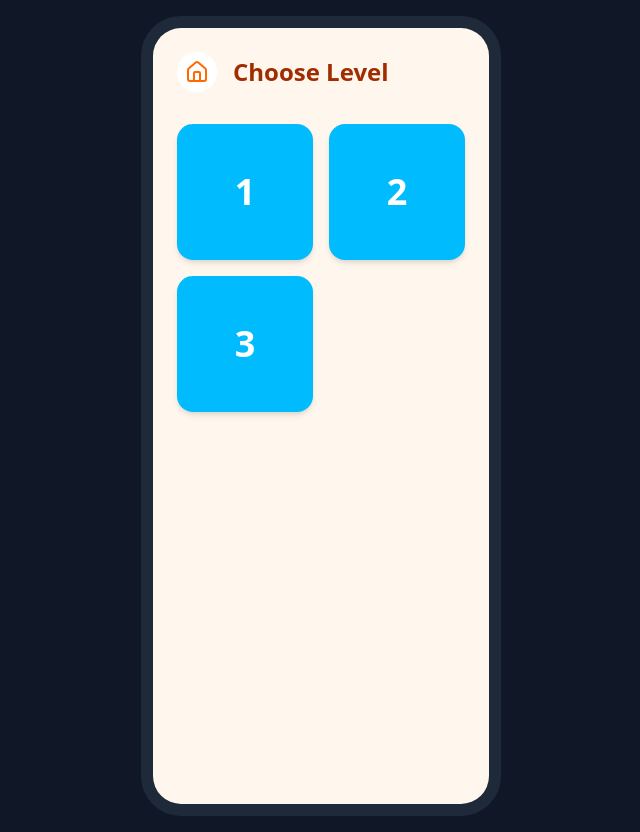
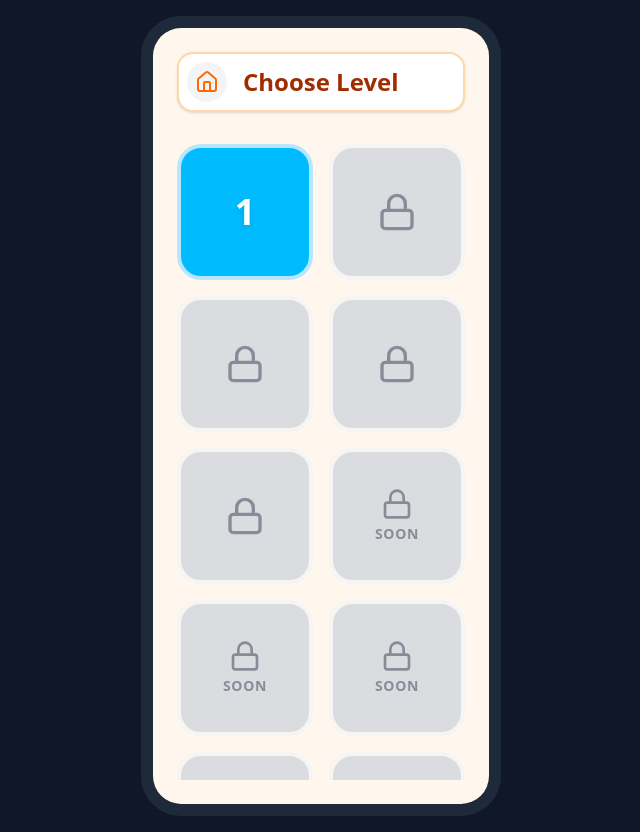
Before and after one commit to SeanOwen0223/little-detective, a React (Vite) app: page / in a window 1280 px wide. Both pictures are taken after a click on the button 640 px from the left and 480 px from the top of the page. Shown: the whole page, without its empty margins (319-959 px from the left). Built offline with nearby package versions, Linux system fonts and the light colour scheme; the HTML template or start-up script is replaced by a standard one.

Commit message:
added   some things

```diff
--- a/src/App.jsx
+++ b/src/App.jsx
@@ -1,5 +1,5 @@
 import React, { useState } from 'react';
-import { Search, Play, Home } from 'lucide-react';
+import { Search, Play, Home, Lock, Star, Check, ArrowRight, HelpCircle, Settings } from 'lucide-react';
 
 const mockLevels = [
   {
@@ -22,12 +22,68 @@ const mockLevels = [
     question: 'Follow the footprints to the...',
     choices: ['Classroom', 'Office', 'Playground'],
     correct: 2
+  },
+  {
+    id: 4,
+    clue: 'We heard a loud barking sound near the benches.',
+    question: 'Where is the lost puppy?',
+    choices: ['Library', 'Courtyard', 'Art Room'],
+    correct: 1
+  },
+  {
+    id: 5,
+    clue: 'Someone left red and blue paint splatters on the floor.',
+    question: 'Where did the missing paintbrush go?',
+    choices: ['Art Room', 'Math Class', 'Gym'],
+    correct: 0
+  },
+  {
+    id: 6,
+    clue: 'I hear a loud whistle and bouncing sounds!',
+    question: 'Where is the missing basketball?',
+    choices: ['Music Room', 'Gym', "Principal's Office"],
+    correct: 1,
+    comingSoon: true
+  },
+  {
+    id: 7,
+    clue: 'It smells like sweet, fresh cookies in here...',
+    question: 'Where is the missing cookie jar?',
+    choices: ['Nurse', 'Kitchen', 'Sandbox'],
+    correct: 1,
+    comingSoon: true
+  },
+  {
+    id: 8,
+    clue: 'There are so many tall shelves filled with stories.',
+    question: 'Where did the teacher leave her glasses?',
+    choices: ['Library', 'Gym', 'Bus Stop'],
+    correct: 0,
+    comingSoon: true
+  },
+  {
+    id: 9,
+    clue: 'Crash! Bang! Someone is practicing the drums.',
+    question: 'Where are the missing drumsticks?',
+    choices: ['Cafeteria', 'Music Room', 'Office'],
+    correct: 1,
+    comingSoon: true
+  },
+  {
+    id: 10,
+    clue: 'I see a blackboard and a desk with a shiny red apple.',
+    question: 'Where is the golden star sticker?',
+    choices: ['Playground', 'Gym', 'Classroom'],
+    correct: 2,
+    comingSoon: true
   }
 ];
 
 export default function App() {
   const [screen, setScreen] = useState('HOME');
   const [currentLevel, setCurrentLevel] = useState(1);
+  const [unlockedLevels, setUnlockedLevels] = useState([1]);
+  const [completedLevels, setCompletedLevels] = useState([]);
 
   const navTo = (newScreen) => {
     setScreen(newScreen);
@@ -36,9 +92,15 @@ export default function App() {
   const handleAnswer = (index) => {
     const data = mockLevels.find((l) => l.id === currentLevel);
     if (index === data.correct) {
-      navTo('HOME');
+      if (!completedLevels.includes(currentLevel)) {
+        setCompletedLevels([...completedLevels, currentLevel]);
+      }
+      if (currentLevel < mockLevels.length && !unlockedLevels.includes(currentLevel + 1)) {
+        setUnlockedLevels([...unlockedLevels, currentLevel + 1]);
+      }
+      setScreen('LEVEL_COMPLETE');
     } else {
-      console.log('Wrong answer selected');
+      alert('Oops! Try looking somewhere else.');
     }
   };
 
@@ -46,42 +108,92 @@ export default function App() {
     switch (screen) {
       case 'HOME':
         return (
-          <div className="flex flex-col h-full w-full items-center justify-center p-6 bg-sky-200">
-            <h1 className="text-4xl font-black text-blue-900 mb-12 text-center">
+          <div className="flex flex-col h-full w-full items-center justify-between p-6 bg-gradient-to-b from-sky-300 to-sky-100">
+            <div className="mt-12 flex flex-col items-center">
+              <div className="bg-yellow-400 p-4 rounded-3xl border-4 border-white shadow-lg transform -rotate-2 mb-12">
+                <h1 className="text-4xl font-black text-blue-900 text-center">
                   LITTLE<br />DETECTIVE
                 </h1>
+              </div>
+            </div>
+
             <button
               onClick={() => navTo('LEVEL_SELECT')}
-              className="w-48 h-48 rounded-full bg-blue-500 shadow-xl flex items-center justify-center text-white"
+              className="relative w-48 h-48 rounded-full bg-blue-500 border-8 border-white shadow-2xl flex items-center justify-center transform transition-transform active:scale-95"
             >
-              <Play className="w-24 h-24 ml-4" fill="currentColor" />
+              <Search className="absolute w-40 h-40 text-blue-700 opacity-20 transform -rotate-12" />
+              <Play className="w-24 h-24 ml-4 text-white drop-shadow-lg" fill="currentColor" />
             </button>
+
+            <div className="flex w-full justify-between pb-4 px-2">
+              <button
+                disabled
+                className="w-20 h-20 bg-gray-400 rounded-3xl border-4 border-white shadow-sm flex flex-col items-center justify-center opacity-60 cursor-not-allowed"
+              >
+                <HelpCircle className="w-10 h-10 text-white mb-1" />
+                <span className="text-xs font-bold text-white">How To</span>
+              </button>
+              <button
+                disabled
+                className="w-20 h-20 bg-gray-400 rounded-3xl border-4 border-white shadow-sm flex flex-col items-center justify-center opacity-60 cursor-not-allowed"
+              >
+                <Settings className="w-10 h-10 text-white mb-1" />
+                <span className="text-xs font-bold text-white">Settings</span>
+              </button>
+            </div>
           </div>
         );
 
       case 'LEVEL_SELECT':
         return (
           <div className="flex flex-col h-full w-full p-6 bg-orange-50">
-            <div className="flex items-center mb-8">
-              <button onClick={() => navTo('HOME')} className="p-2 bg-white rounded-full">
+            <div className="flex items-center mb-8 bg-white p-2 rounded-2xl shadow-sm border-2 border-orange-200">
+              <button onClick={() => navTo('HOME')} className="p-2 bg-gray-100 rounded-full">
                 <Home className="w-6 h-6 text-orange-500" />
               </button>
               <h2 className="text-2xl font-black ml-4 text-orange-800">Choose Level</h2>
             </div>
 
-            <div className="grid grid-cols-2 gap-4">
-              {mockLevels.map((lvl) => (
+            <div className="grid grid-cols-2 gap-4 overflow-y-auto pb-10">
+              {mockLevels.map((lvl) => {
+                const isComingSoon = lvl.comingSoon;
+                const isUnlocked = !isComingSoon && unlockedLevels.includes(lvl.id);
+                const isCompleted = !isComingSoon && completedLevels.includes(lvl.id);
+
+                return (
                   <button
                     key={lvl.id}
                     onClick={() => {
+                      if (isUnlocked) {
                         setCurrentLevel(lvl.id);
                         navTo('IN_GAME');
+                      }
                     }}
-                  className="aspect-square bg-sky-400 rounded-2xl flex items-center justify-center text-4xl font-bold text-white shadow-md"
+                    disabled={!isUnlocked || isComingSoon}
+                    className={`aspect-square rounded-3xl border-4 flex flex-col items-center justify-center transition-transform active:scale-95 relative
+                      ${isCompleted ? 'bg-green-400 border-green-200' :
+                        isUnlocked ? 'bg-sky-400 border-sky-200' : 'bg-gray-300 border-gray-100 opacity-80'}`}
                   >
-                  {lvl.id}
+                    {isComingSoon ? (
+                      <>
+                        <Lock className="w-8 h-8 text-gray-500 mb-1" />
+                        <span className="text-sm font-black text-gray-500 tracking-wider">SOON</span>
+                      </>
+                    ) : !isUnlocked ? (
+                      <Lock className="w-10 h-10 text-gray-500" />
+                    ) : (
+                      <>
+                        <span className="text-4xl font-black text-white drop-shadow-md">{lvl.id}</span>
+                        {isCompleted && (
+                          <div className="absolute -top-3 -right-3 bg-yellow-400 rounded-full p-1 border-2 border-white">
+                            <Star className="w-5 h-5 text-yellow-800" fill="currentColor" />
+                          </div>
+                        )}
+                      </>
+                    )}
                   </button>
-              ))}
+                );
+              })}
             </div>
           </div>
         );
@@ -89,30 +201,76 @@ export default function App() {
       case 'IN_GAME':
         const levelData = mockLevels.find((l) => l.id === currentLevel);
         return (
-          <div className="flex flex-col h-full w-full bg-blue-50 p-6">
-            <button onClick={() => navTo('LEVEL_SELECT')} className="mb-4 text-blue-500 font-bold">
-              Back
-            </button>
-
-            <div className="bg-white p-6 rounded-2xl shadow-sm mb-6">
-              <p className="text-lg text-gray-700 italic">"{levelData.clue}"</p>
+          <div className="flex flex-col h-full w-full bg-blue-50 relative">
+            <div className="p-4 bg-white shadow-sm flex items-center justify-between z-10">
+              <button onClick={() => navTo('LEVEL_SELECT')} className="text-blue-500 font-bold">Back</button>
+              <div className="bg-sky-100 px-4 py-1 rounded-full font-bold text-sky-800">Level {currentLevel}</div>
+              <div className="w-10"></div>
             </div>
 
-            <h3 className="text-2xl font-bold text-gray-800 mb-6 text-center">
+            <div className="flex-1 p-6 flex flex-col gap-4">
+              <div className="bg-white p-6 rounded-3xl shadow-md border-2 border-sky-100">
+                <p className="text-lg font-bold text-gray-700 leading-snug">"{levelData.clue}"</p>
+              </div>
+
+              <div className="bg-orange-100 rounded-3xl p-5 shadow-inner mt-2 border-2 border-orange-200">
+                <p className="text-xl font-black text-orange-900 text-center leading-tight">
                   {levelData.question}
-            </h3>
+                </p>
+              </div>
 
-            <div className="space-y-4">
+              <div className="space-y-3 mt-4">
                 {levelData.choices.map((choice, idx) => (
                   <button
                     key={idx}
                     onClick={() => handleAnswer(idx)}
-                  className="w-full bg-white p-4 rounded-xl shadow border border-gray-200 text-xl font-bold text-gray-700 text-left"
+                    className="w-full bg-white border-2 border-gray-200 p-4 rounded-2xl shadow-sm text-xl font-bold text-gray-700 hover:bg-sky-50 active:scale-95 text-left flex items-center"
                   >
+                    <span className="w-8 h-8 rounded-full bg-sky-200 text-sky-800 flex items-center justify-center mr-4 shrink-0 text-sm">
+                      {['A', 'B', 'C'][idx]}
+                    </span>
                     {choice}
                   </button>
                 ))}
               </div>
+            </div>
+          </div>
+        );
+
+      case 'LEVEL_COMPLETE':
+        const nextLevelData = mockLevels.find((l) => l.id === currentLevel + 1);
+        const hasNextLevel = nextLevelData && !nextLevelData.comingSoon;
+
+        return (
+          <div className="flex flex-col h-full w-full p-6 bg-gradient-to-b from-yellow-300 to-orange-400 items-center justify-center">
+            <h2 className="text-5xl font-black text-white text-center drop-shadow-lg mb-8 transform -rotate-2">
+              GREAT JOB!
+            </h2>
+            <div className="bg-white w-40 h-40 rounded-full shadow-2xl flex items-center justify-center border-8 border-yellow-100 mb-10 relative">
+              <div className="absolute -top-4 -right-4 bg-green-500 rounded-full p-2 border-4 border-white">
+                <Check className="w-8 h-8 text-white" strokeWidth={4} />
+              </div>
+              <Star className="w-20 h-20 text-yellow-400" fill="currentColor" />
+            </div>
+
+            {hasNextLevel && (
+              <button
+                onClick={() => {
+                  setCurrentLevel(currentLevel + 1);
+                  setScreen('IN_GAME');
+                }}
+                className="w-full py-4 bg-green-500 text-white font-black text-xl rounded-full shadow-[0_6px_0_#15803d] active:translate-y-[6px] active:shadow-none mb-4 flex justify-center items-center gap-2"
+              >
+                NEXT LEVEL <ArrowRight className="w-6 h-6" />
+              </button>
+            )}
+
+            <button
+              onClick={() => navTo('LEVEL_SELECT')}
+              className="w-full py-4 bg-white text-orange-600 font-bold text-xl rounded-full shadow-[0_6px_0_#cbd5e1] active:translate-y-[6px] active:shadow-none"
+            >
+              BACK TO MAP
+            </button>
           </div>
         );
 
```
Lines whose indentation alone changed are shown as unchanged.
